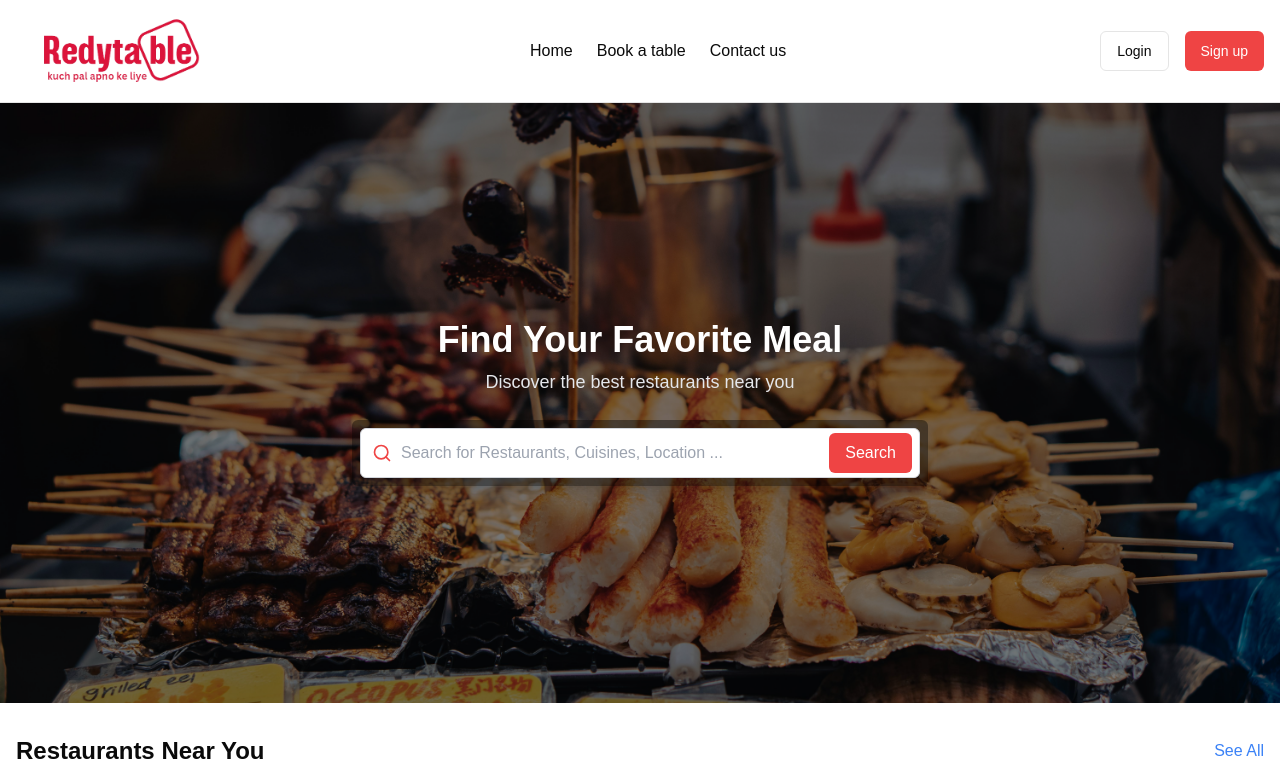
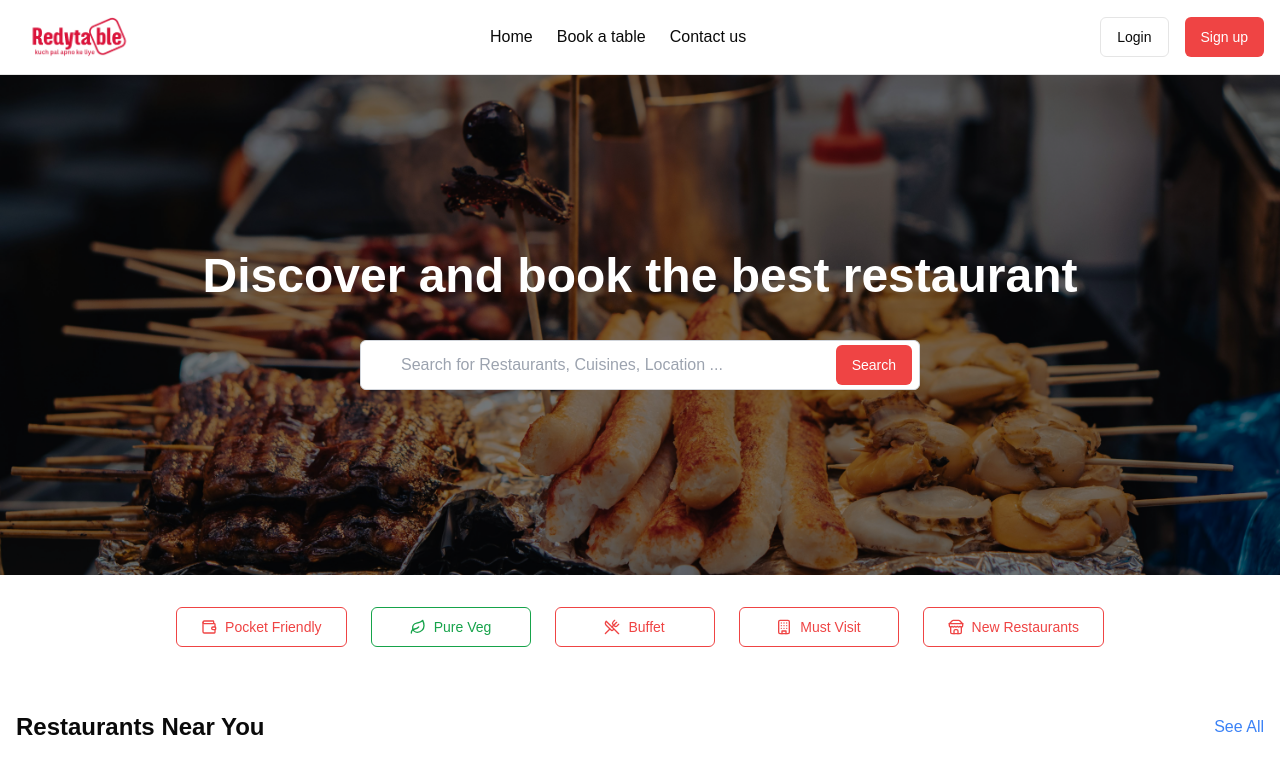
Before and after one commit to Souraevshing/redytable, a Next.js app: page / in a window 1280 px wide. Shown: the top 765 px of the page. Built offline with nearby package versions, Linux system fonts and the light colour scheme; grey boxes are pictures that could not be loaded.

Commit message:
fix: fixed the navbar and landing page

```diff
--- a/app/(dashboard)/(onboard)/page.tsx
+++ b/app/(dashboard)/(onboard)/page.tsx
@@ -11,6 +11,8 @@ import { useQuery } from "react-query";
 import { customerChoices } from "@/constants/customers-choice";
 import { restaurants } from "@/constants/restaurants";
 import { useRouter } from "next/navigation";
+import { Button } from "@/components/ui/button";
+import { categories } from "@/constants/categories";
 
 /**
  * @description `filter` restaurants by sending `search query`
@@ -71,20 +73,29 @@ const OnboardUser = () => {
 
   return (
     <>
-      <div className="relative h-[75vh] bg-cover bg-center bg-[url('/banner.jpg')]">
+      {/* Banner section */}
+      <div className="relative h-[500px]">
+      <Image
+        src="/banner.jpg"
+        alt="Restaurant Banner"
+        width={1920}
+        height={500}
+        className="object-cover w-full h-full"
+        priority
+      />
         <div className="absolute inset-0 bg-black bg-opacity-50 flex flex-col items-center justify-center">
-          <h1 className="text-white text-4xl font-bold mb-2">
-            Find Your Favorite Meal
+          <h1 className="text-white text-4xl md:text-5xl font-bold mb-8 text-center">
+          Discover and book the best restaurant
           </h1>
-          <p className="text-gray-200 text-lg mb-6">
+          {/* <p className="text-gray-200 text-lg mb-6">
             Discover the best restaurants near you
-          </p>
+          </p> */}
 
-          <form className="w-full max-w-xl p-2 bg-black bg-opacity-40 rounded-md shadow-lg">
+          <form className="w-full max-w-xl p-2  bg-opacity-40 ">
             <div className="relative">
-              <span className="absolute left-3 top-1/2 transform -translate-y-1/2 text-gray-400">
+              {/* <span className="absolute left-3 top-1/2 transform -translate-y-1/2 text-gray-400">
                 <FiSearch size={20} className="text-red-500" />
-              </span>
+              </span> */}
               <input
                 type="text"
                 value={searchTerm}
@@ -92,14 +103,29 @@ const OnboardUser = () => {
                 placeholder="Search for Restaurants, Cuisines, Location ..."
                 className="w-full p-3 pl-10 rounded-md border border-gray-300 focus:outline-none focus:ring-2 focus:ring-red-500"
               />
-              <button
-                type="button"
-                className="absolute right-2 top-1/2 transform -translate-y-1/2 bg-red-500 text-white px-4 py-2 rounded-md"
-              >
+              <Button className="absolute right-2 top-1/2 transform -translate-y-1/2 bg-red-500 text-white px-4 py-2 rounded-md hover:bg-red-600">
                 Search
-              </button>
+              </Button>
             </div>
           </form>
+        </div>
+      </div>
+
+      {/* Categories section */}
+      <div className="container mx-auto px-4 py-8">
+        <div className="flex justify-center gap-6 flex-wrap max-w-6xl mx-auto">
+          {categories.map((category) => (
+            <Button
+              key={category.name}
+              variant="outline"
+              className={`flex items-center gap-2 px-6 py-3 rounded-md border min-w-[160px] justify-center ${
+                category.name === 'Pure Veg' ? 'text-green-600 border-green-600 hover:bg-green-50' : 'text-red-500 border-red-500 hover:bg-red-50'
+              }`}
+            >
+              {category.icon}
+              <span>{category.name}</span>
+            </Button>
+          ))}
         </div>
       </div>
 
@@ -182,6 +208,7 @@ const OnboardUser = () => {
           })}
         </div>
       </div>
+
       <div className="container mx-auto px-4 py-8">
         <div className="flex justify-between items-center mb-6">
           <h2 className="text-2xl font-semibold">Restaurants Chosen For You</h2>
--- a/components/Navbar.tsx
+++ b/components/Navbar.tsx
@@ -6,20 +6,24 @@ import Link from "next/link";
 import { useRouter } from "next/navigation";
 
 import { navLogo } from "@/constants/images";
+import { useState } from "react";
+import { Menu, X } from "lucide-react";
 
 /**
  * @description `navbar` component common to all pages
  */
 export default function Navbar() {
   const router = useRouter();
+  const [isMobileMenuOpen, setIsMobileMenuOpen] = useState(false);
 
   return (
     <header className="border-b">
     <div className="container mx-auto px-4 py-4 flex items-center justify-between">
       <Link href="/" className="text-2xl font-bold text-red-500">
-          <Image src={navLogo} alt="nav_logo" width={200} height={200} />
+        <Image src={navLogo} alt="nav_logo" width={120} height={100} />
       </Link>
 
+      {/* for desktop */}
       <nav className="hidden md:flex items-center space-x-6">
         <Link
           href="/"
@@ -41,7 +45,19 @@ export default function Navbar() {
         </Link>
       </nav>
 
-        <div className="flex items-center space-x-4">
+      {/* hamburger icon*/}
+      <div className="md:hidden">
+        <Button
+          variant="ghost"
+          size="icon"
+          onClick={() => setIsMobileMenuOpen(!isMobileMenuOpen)}
+        >
+          {isMobileMenuOpen ? <X className="h-6 w-6" /> : <Menu className="h-6 w-6" />}
+        </Button>
+      </div>
+
+      {/* normal */}
+      <div className="hidden md:flex items-center space-x-4">
         <Button variant="outline" onClick={() => router.push(`/sign-in`)}>
           Login
         </Button>
@@ -52,6 +68,68 @@ export default function Navbar() {
           Sign up
         </Button>
       </div>
+
+      {/* sm or md mode */}
+      {isMobileMenuOpen && (
+        <div className="fixed inset-0 bg-white z-50 md:hidden">
+          <div className="container mx-auto px-4 py-4">
+            <Button
+              variant="ghost"
+              size="icon"
+              className="absolute top-4 right-4"
+              onClick={() => setIsMobileMenuOpen(false)}
+            >
+              <X className="h-6 w-6" />
+            </Button>
+
+            <div className="flex flex-col items-center justify-center h-full space-y-6 mt-12">
+              <Link
+                href="/"
+                className=" text-foreground hover:text-muted-foreground"
+                onClick={() => setIsMobileMenuOpen(false)}
+              >
+                Home
+              </Link>
+              <Link
+                href="/restaurants/book"
+                className="text-foreground hover:text-muted-foreground"
+                onClick={() => setIsMobileMenuOpen(false)}
+              >
+                Book a table
+              </Link>
+              <Link
+                href="/contact"
+                className="text-foreground hover:text-muted-foreground"
+                onClick={() => setIsMobileMenuOpen(false)}
+              >
+                Contact us
+              </Link>
+
+              <div className="pt-8 space-y-4 w-full px-8">
+                <Button
+                  variant="outline"
+                  className="w-full"
+                  onClick={() => {
+                    router.push(`/sign-in`);
+                    setIsMobileMenuOpen(false);
+                  }}
+                >
+                  Login
+                </Button>
+                <Button
+                  className="bg-red-500 hover:bg-red-600 text-white w-full"
+                  onClick={() => {
+                    router.push(`/sign-up`);
+                    setIsMobileMenuOpen(false);
+                  }}
+                >
+                  Sign up
+                </Button>
+              </div>
+            </div>
+          </div>
+        </div>
+      )}
     </div>
   </header>
   );
--- /dev/null
+++ b/constants/categories.tsx
@@ -0,0 +1,30 @@
+import { CategoryProps } from "@/types/global";
+import { Wallet, Leaf, UtensilsCrossed, Building, Store } from "lucide-react";
+
+export const categories: CategoryProps[] = [
+  {
+    name: "Pocket Friendly",
+    href: "#",
+    icon: <Wallet className="w-5 h-5" />
+  },
+  {
+    name: "Pure Veg",
+    href: "#",
+    icon: <Leaf className="w-5 h-5" />
+  },
+  {
+    name: "Buffet",
+    href: "#",
+    icon: <UtensilsCrossed className="w-5 h-5" />
+  },
+  {
+    name: "Must Visit",
+    href: "#",
+    icon: <Building className="w-5 h-5" />
+  },
+  {
+    name: "New Restaurants",
+    href: "#",
+    icon: <Store className="w-5 h-5" />
+  },
+];
```
Also changed, not shown: types/global.d.ts (+7 -1 lines). Lines whose indentation alone changed are shown as unchanged.
